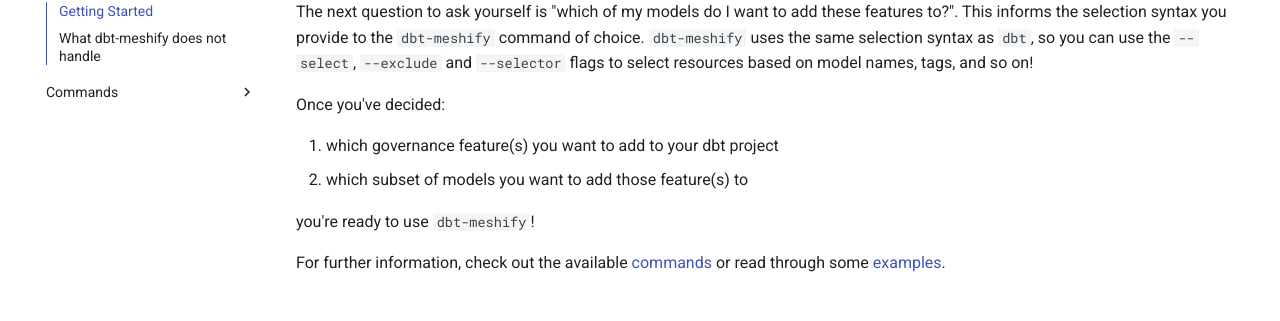
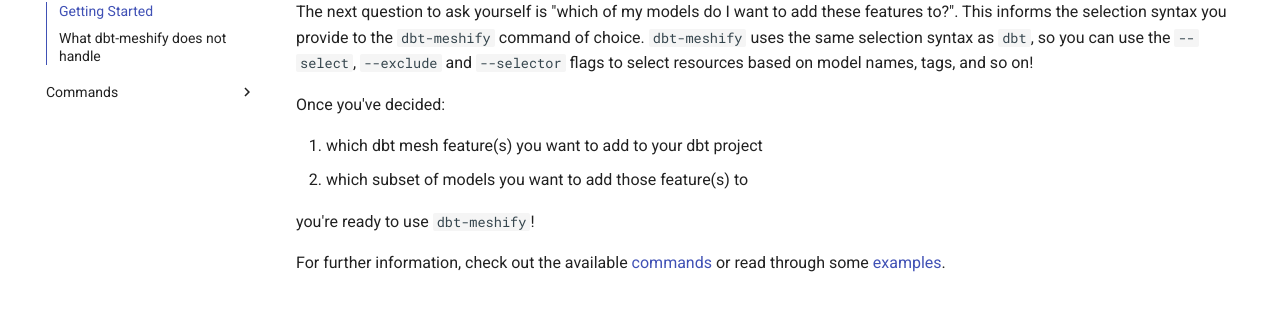
Before and after one commit to dbt-labs/dbt-meshify, an MkDocs documentation site: the page built from docs/index.md, in a window 1280 px wide and 900 px high, scrolled down 1189 px. Shown: the part 124-445 px from the top of the window. Built offline with MkDocs 1.6.1 and Material for MkDocs 9.7.7, drawn with Linux system fonts in a browser that asks for light colours; comment, search, counter and statistics services are not loaded; the version menu is left out.

Commit message:
Update index.md

```diff
--- a/docs/index.md
+++ b/docs/index.md
@@ -40,7 +40,7 @@
 
 Once you've decided:
 
-1. which governance feature(s) you want to add to your dbt project
+1. which dbt mesh feature(s) you want to add to your dbt project
 2. which subset of models you want to add those feature(s) to
 
 you're ready to use `dbt-meshify`!
```
